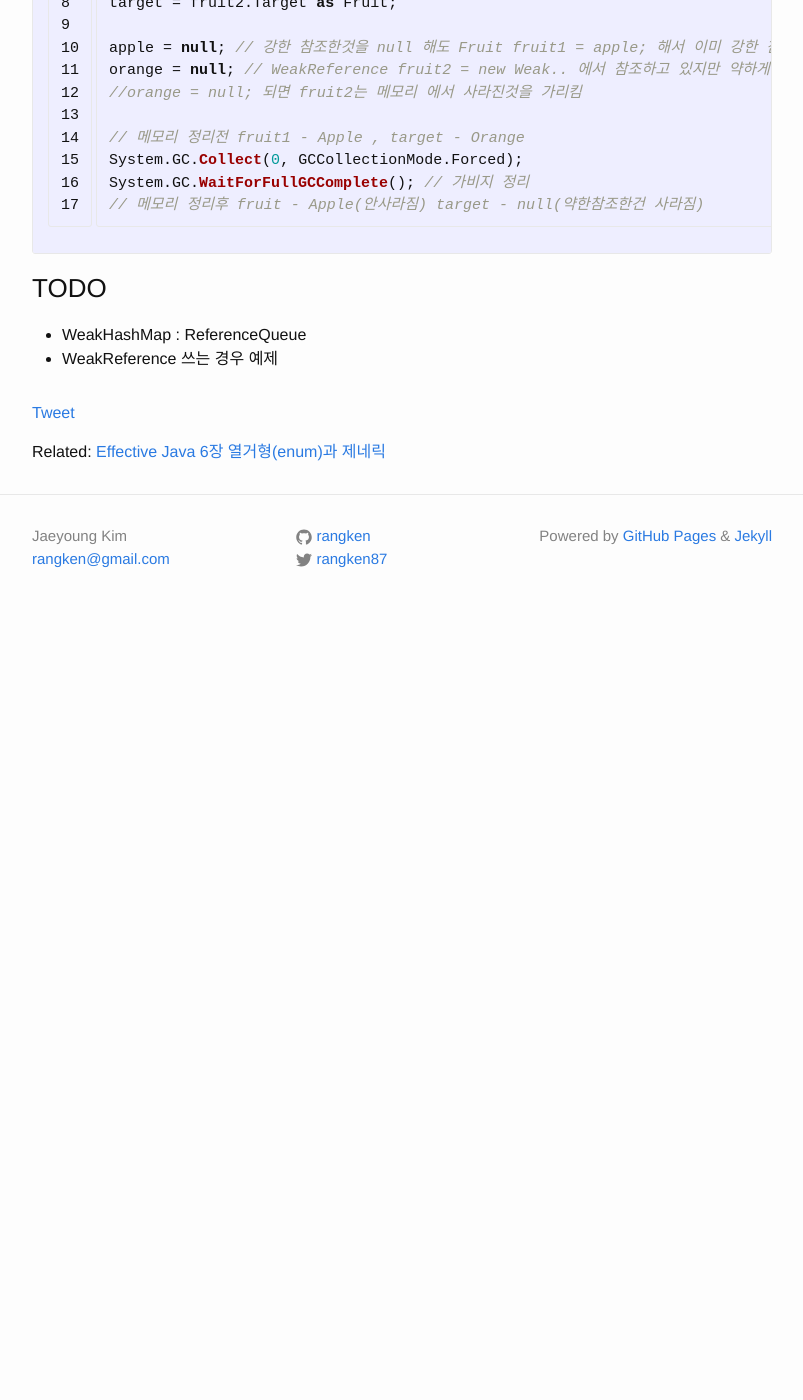
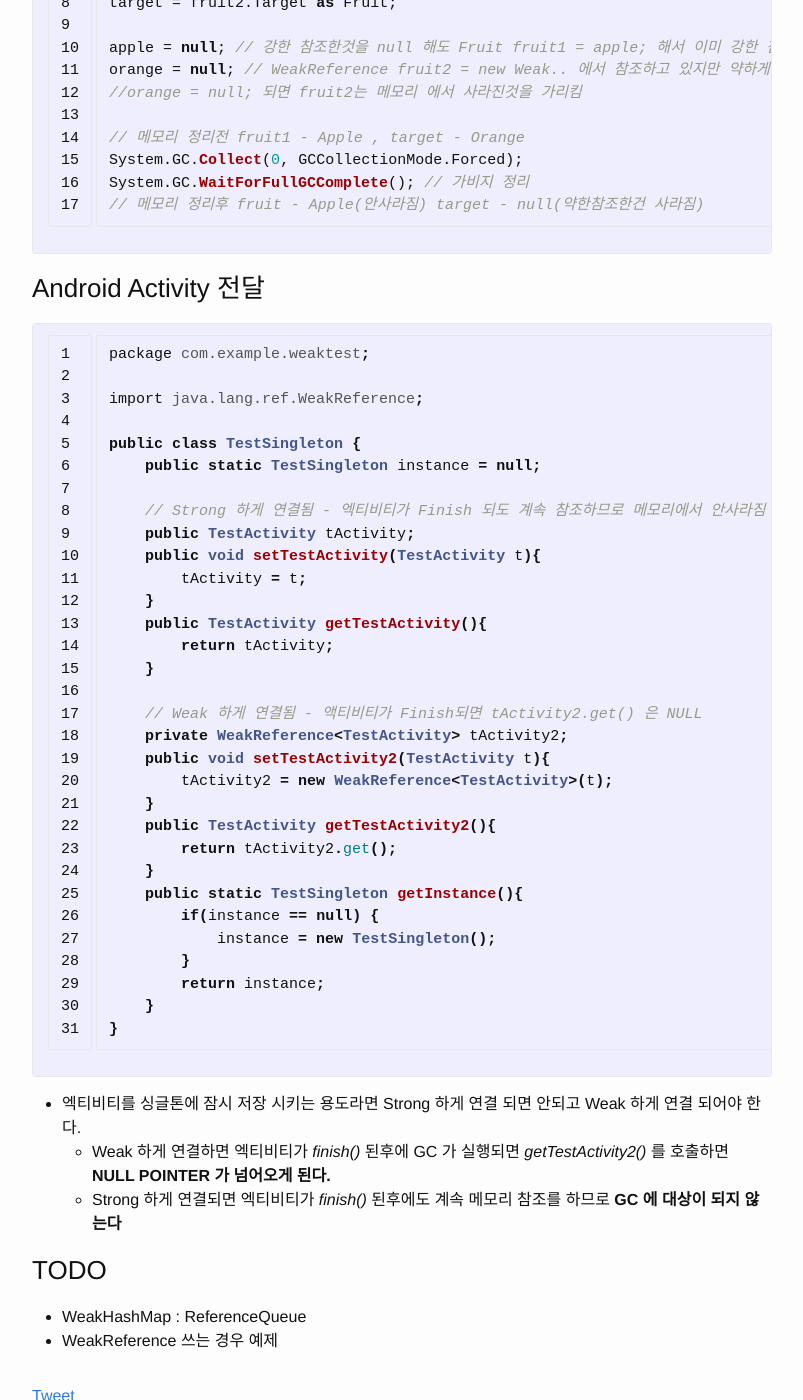
Before and after one commit to rangken/rangken.github.com, a Jekyll site: the page built from _posts/2015-01-08-java-reference.markdown, in a window 1280 px wide and 1400 px high, scrolled down 1357 px. Shown: the whole window, without its empty margins (238-1041 px from the left). Built offline with Jekyll 4.4.1, drawn with Linux system fonts in a browser that asks for light colours; comment, search, counter and statistics services are not loaded; before the commit the page ends 1987 px from its top, so only the background shows below that.

Commit message:
weak 개념 업데이트

```diff
--- a/_posts/2015-01-08-java-reference.markdown
+++ b/_posts/2015-01-08-java-reference.markdown
@@ -55,6 +55,45 @@ System.GC.WaitForFullGCComplete(); // 가비지 정리
 // 메모리 정리후 fruit - Apple(안사라짐) target - null(약한참조한건 사라짐)
 {% endhighlight %}
 
+### Android Activity 전달
+
+{% highlight java linenos %}
+package com.example.weaktest;
+
+import java.lang.ref.WeakReference;
+
+public class TestSingleton {
+    public static TestSingleton instance = null;
+
+    // Strong 하게 연결됨 - 엑티비티가 Finish 되도 계속 참조하므로 메모리에서 안사라짐
+    public TestActivity tActivity;
+    public void setTestActivity(TestActivity t){
+        tActivity = t;
+    }
+    public TestActivity getTestActivity(){
+        return tActivity;
+    }
+
+    // Weak 하게 연결됨 - 액티비티가 Finish되면 tActivity2.get() 은 NULL
+    private WeakReference<TestActivity> tActivity2;
+    public void setTestActivity2(TestActivity t){
+        tActivity2 = new WeakReference<TestActivity>(t);
+    }
+    public TestActivity getTestActivity2(){
+        return tActivity2.get();
+    }
+    public static TestSingleton getInstance(){
+        if(instance == null) {
+            instance = new TestSingleton();
+        }
+        return instance;
+    }
+}
+{% endhighlight %}
+- 엑티비티를 싱글톤에 잠시 저장 시키는 용도라면 Strong 하게 연결 되면 안되고 Weak 하게 연결 되어야 한다.
+    - Weak 하게 연결하면 엑티비티가 *finish()* 된후에 GC 가 실행되면  *getTestActivity2()* 를 호출하면 **NULL POINTER 가 넘어오게 된다.**
+    - Strong 하게 연결되면 엑티비티가 *finish()* 된후에도 계속 메모리 참조를 하므로 **GC 에 대상이 되지 않는다**
+
 
 ### TODO
 - WeakHashMap : ReferenceQueue
```
